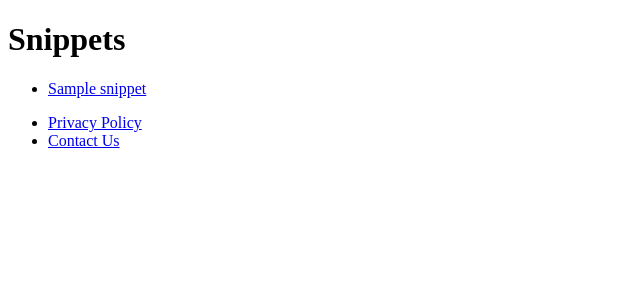
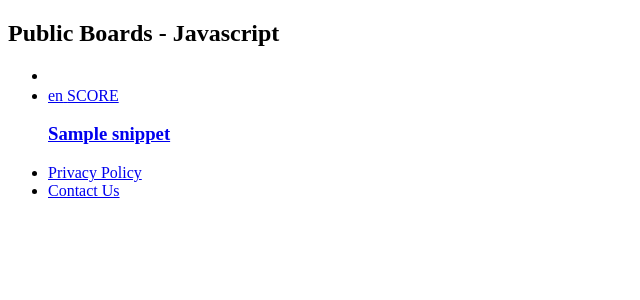
Before and after one commit to schnip-it/schnip.it, a Django app: template src/snippets/templates/snippets/snippet_list.html in a window 1280 px wide. Shown: the part 169-469 px from the top of the page, without its empty margins (0-640 px from the left). Run offline with Django 3.2, Linux system fonts and the light colour scheme; the template is opened without the code that fills it: most values are stand-ins (such as "Sample title", 1, 10 or a date in 2020).

Commit message:
Moving HTML from static files to templates (snippet_list).

```diff
--- a/src/snippets/static/html/javascript.html
+++ b/src/snippets/static/html/javascript.html
@@ -25,7 +25,7 @@
 		- Display snippet-add box
 		- Display list of snippets for the board
 			- For each snippet:
-				- Do some way of opening a specific snippet using the snippet.html
+				- Formulate a method for linking to a snippet using the snippet.html
 					- (I can't be more specific cause I don't know how it's done in Django)
 					- (But to try and explain I'll use PHP, so for example snippet.html?id=1212)
 				- Find the left lang class, and add the abbreviation of the language (eg "left lang js")
--- a/src/snippets/static/html/snippet.html
+++ b/src/snippets/static/html/snippet.html
@@ -81,7 +81,7 @@
 					<div class="clear"></div>
 					<!-- &#013;&#010; -->
 					<div class="edit-snippet-body">
-						<pre class="textarea-comment">//&#013;&#010;// All lines here need to be prefixed by //&#013;&#010;// And there must be a blank line above and below the section&#013;&#010;//</pre>
+						<pre class="textarea-comment">/*&#013;&#010; * All lines here need to be prefixed by  *&#013;&#010; * And there must be a blank line above and below the section for the /* and */&#013;&#010; */</pre>
 						<pre class="textarea-body">Test&#013;&#010;Here's some code&#013;&#010;&#013;&#010;// A comment&#013;&#010;Time for a test!&#013;&#010;&#013;&#010;So here's a long line of text to test how the line wrapping would work if someone typed a very long line of code into the box</pre>
 					</div>
 
--- a/src/snippets/templates/snippets/snippet_list.html
+++ b/src/snippets/templates/snippets/snippet_list.html
@@ -5,13 +5,38 @@
 {% endblock %}
 
 {% block body %}
-  <h1>Snippets</h1>
+  <div class="content">
 
-  <ul>
+			<h2 class="page-title">Public Boards - Javascript</h2>
+
+			<section id="boards">
+				<ul class="board-list">
+
+					<li>
+						<a href="snippet.html" class="snippet-box">
+							<div class="snippet-add">
+								<span class="glyphicon glyphicon-plus"></span>
+							</div>
+						</a>
+					</li>
+
+
     {% for snippet in snippets %}
-      <li><a href="{{ snippet.get_absolute_url }}">{{ snippet.title }}</a></li>
+      		<li>
+						<a href="{{ snippet.get_absolute_url }}" class="snippet-box">
+							<header>
+								<span class="left lang js">{{ snippet.language }}</span>
+								<span class="right count likes">SCORE</span>
+							</header>
+							<h3>{{ snippet.title }}</h3>
+						</a>
+					</li>
     {% endfor %}
-  </ul>
+    		</ul>
+			<div class="clear"></div>
+			</section>
+
+		</div>
 
   {% include "snippets/pagination.html" with page=page_obj %}
 {% endblock body %}
```
